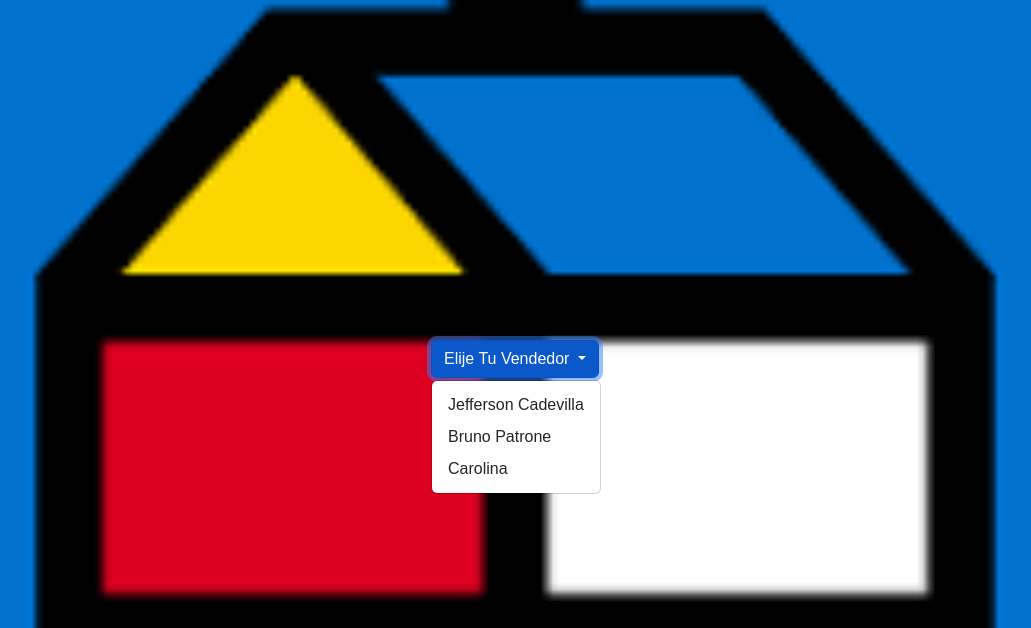
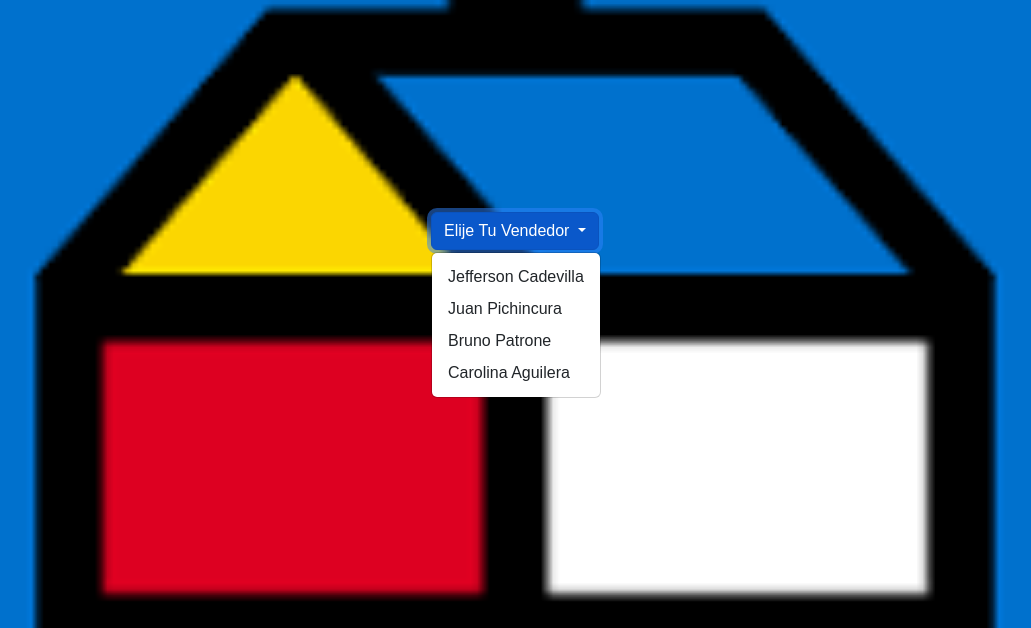
Before and after one commit to HaiDekimasu/APP_SODI, a Django app: page /enlace2/ in a window 1280 px wide, after a click on "Elije Tu Vendedor". Shown: the part 172-800 px from the top of the page, without its empty margins (125-1156 px from the left). Run offline with Django 4.2, Linux system fonts and the light colour scheme; some libraries are stand-ins or nearby versions.

Commit message:
INgrso de link JP y modificacion CSS

```diff
--- a/APPSODI/APPSODI/urls.py
+++ b/APPSODI/APPSODI/urls.py
@@ -11,5 +11,6 @@ urlpatterns = [
     path('enlace3/', views.enlace3, name='enlace3'),
     path('enlace4/', views.enlace4, name='enlace4'),
     path('enlace5/', views.enlace5, name='enlace5'),
+    path('enlace6/', views.enlace6, name='enlace6'),
     path('enlace7/', views.enlace7, name='enlace7'),
 ]
--- a/APPSODI/APPSODI/views.py
+++ b/APPSODI/APPSODI/views.py
@@ -14,10 +14,13 @@ def enlace3(request):
     return redirect ("https://www.circulodeespecialistas.cl/activaciones-en-tienda?tienda=90")
 
 def enlace4(request):
-    return redirect("https://www.bancofalabella.cl/pre-landing?utm_source=Sodimac&utm_medium=QRregional&utm_content=belloto-qr-unificado&utm_campaign=apertura-sodimac&utm_term=259303483&store_id=90")
+    return redirect("http://www.bancofalabella.cl/pre-landing?utm_source=Sodimac&utm_medium=QRregional&utm_content=belloto-qr-unificado&utm_campaign=apertura-sodimac&utm_term=98396365&store_id=90")
 
 def enlace5(request):
-    return redirect("https://www.bancofalabella.cl/pre-landing?utm_source=Sodimac&utm_medium=QRregional&utm_content=belloto-qr-unificado&utm_campaign=apertura-sodimac&utm_term=259303483&store_id=90")
+    return redirect("http://www.bancofalabella.cl/pre-landing?utm_source=Sodimac&utm_medium=QRregional&utm_content=belloto-qr-unificado&utm_campaign=apertura-sodimac&utm_term=122212904&store_id=90")
+
+def enlace6(request):
+    return redirect("https://www.bancofalabella.cl/pre-landing?utm_source=Sodimac&utm_medium=QRregional&utm_content=belloto-qr-unificado&utm_campaign=apertura-sodimac&utm_term=158471078&store_id=90")
 
 def enlace7(request):
     return redirect("https://www.bancofalabella.cl/pre-landing?utm_source=Sodimac&utm_medium=QRregional&utm_content=belloto-qr-unificado&utm_campaign=apertura-sodimac&utm_term=259303483&store_id=90")
--- a/APPSODI/Template/link.html
+++ b/APPSODI/Template/link.html
@@ -20,8 +20,9 @@
                 </button>
                 <ul class="dropdown-menu">
                     <li><a class="dropdown-item" href="{% url 'enlace7' %}" target="_blank">Jefferson Cadevilla</a></li>
+                    <li><a class="dropdown-item" href="{% url 'enlace6' %}" target="_blank">Juan Pichincura</a></li>
                     <li><a class="dropdown-item" href="{% url 'enlace4' %}" target="_blank">Bruno Patrone</a></li>
-                    <li><a class="dropdown-item" href="{% url 'enlace5' %}" target="_blank">Carolina</a></li>
+                    <li><a class="dropdown-item" href="{% url 'enlace5' %}" target="_blank">Carolina Aguilera</a></li>
                 </ul>
             </div>
         </div>
--- a/APPSODI/static/styles.css
+++ b/APPSODI/static/styles.css
@@ -61,5 +61,5 @@ body {
 }
 
 .dropdown{
-    margin-top: 40%;
+    margin-top: 30%;
 }
```
